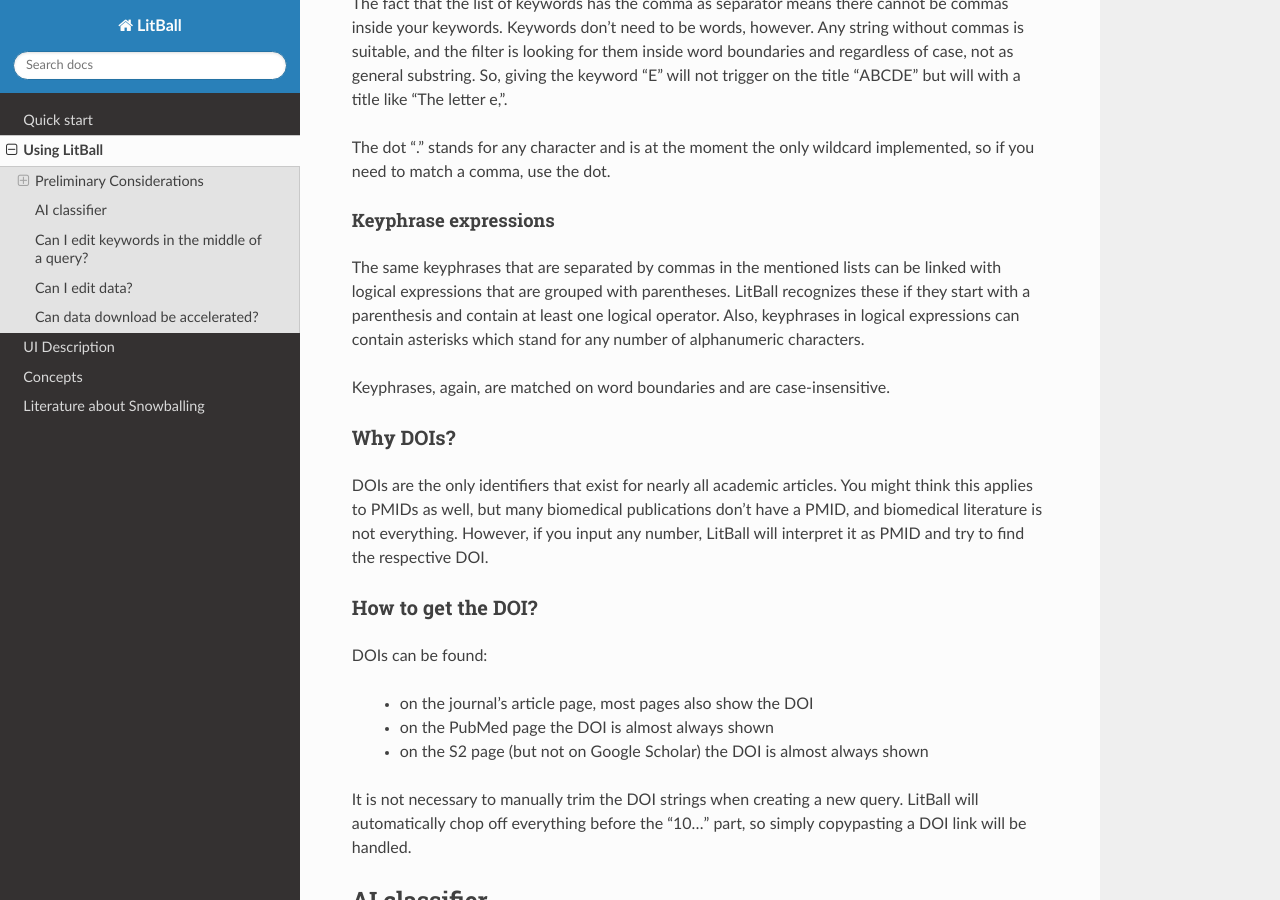
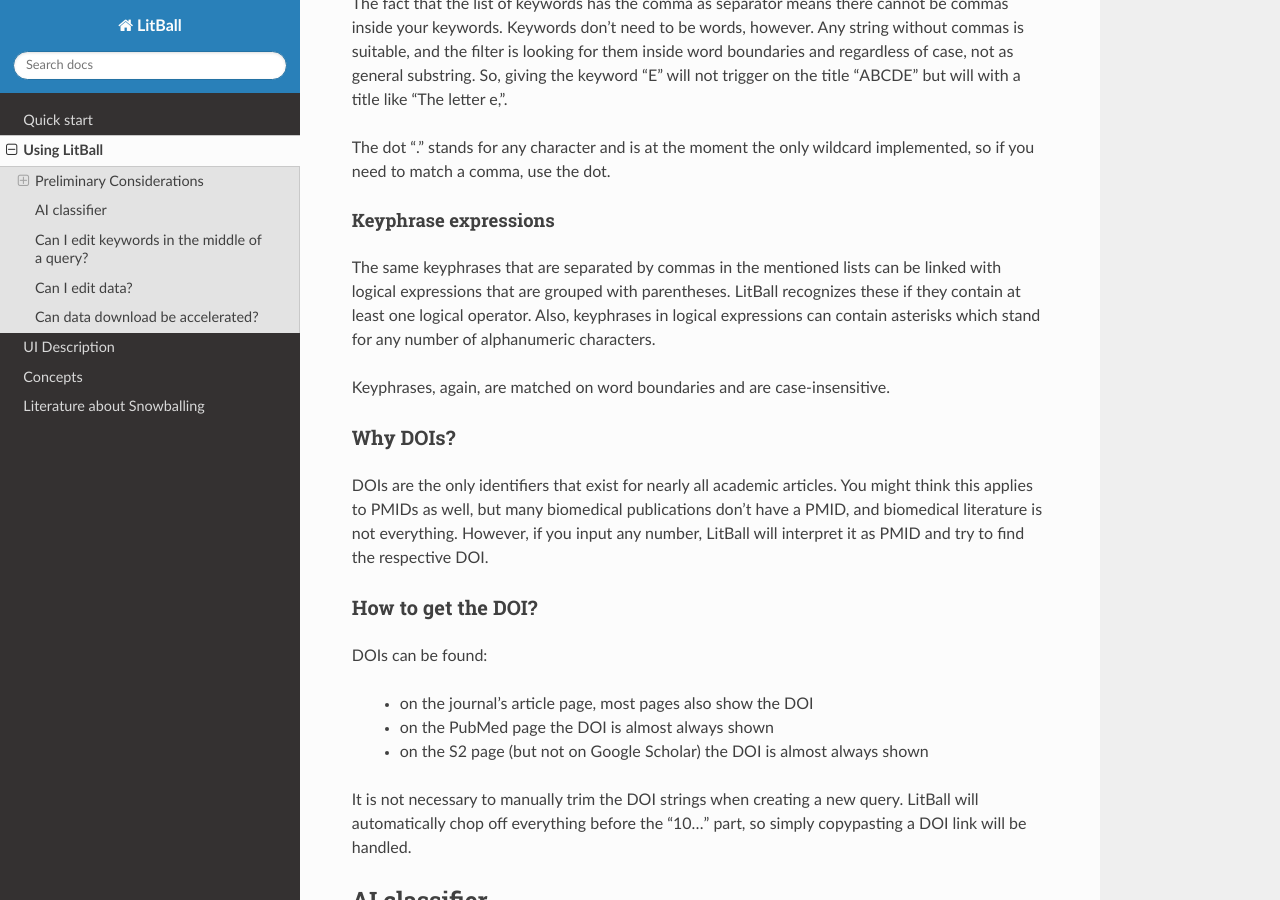
Before and after one commit to rwst/LitBall, a Sphinx documentation site: the page built from doc/using.rst, in a window 1280 px wide and 900 px high, scrolled down 1731 px. Built offline with Sphinx 7.4.7 and the Read the Docs theme 2.0.0, drawn with Linux system fonts in a browser that asks for light colours.

Commit message:
doc: logical expr

```diff
--- a/doc/using.rst
+++ b/doc/using.rst
@@ -55,7 +55,7 @@ The dot "." stands for any character and is at the moment the only wildcard impl
 
 Keyphrase expressions
 """""""""""""""""""""
-The same keyphrases that are separated by commas in the mentioned lists can be linked with logical expressions that are grouped with parentheses. LitBall recognizes these if they start with a parenthesis and contain at least one logical operator. Also, keyphrases in logical expressions can contain asterisks which stand for any number of alphanumeric characters.
+The same keyphrases that are separated by commas in the mentioned lists can be linked with logical expressions that are grouped with parentheses. LitBall recognizes these if they contain at least one logical operator. Also, keyphrases in logical expressions can contain asterisks which stand for any number of alphanumeric characters.
 
 Keyphrases, again, are matched on word boundaries and are case-insensitive.
 
```
